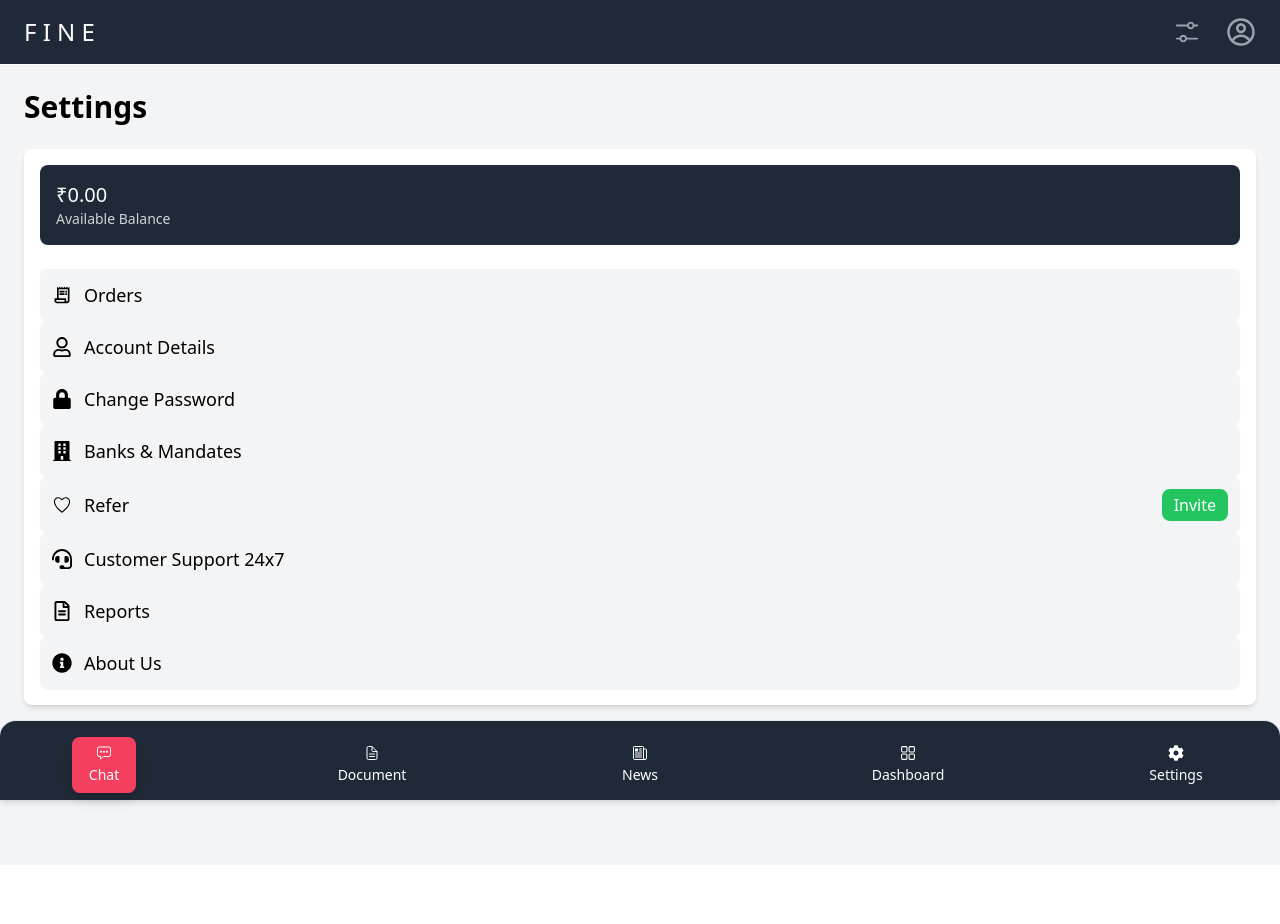
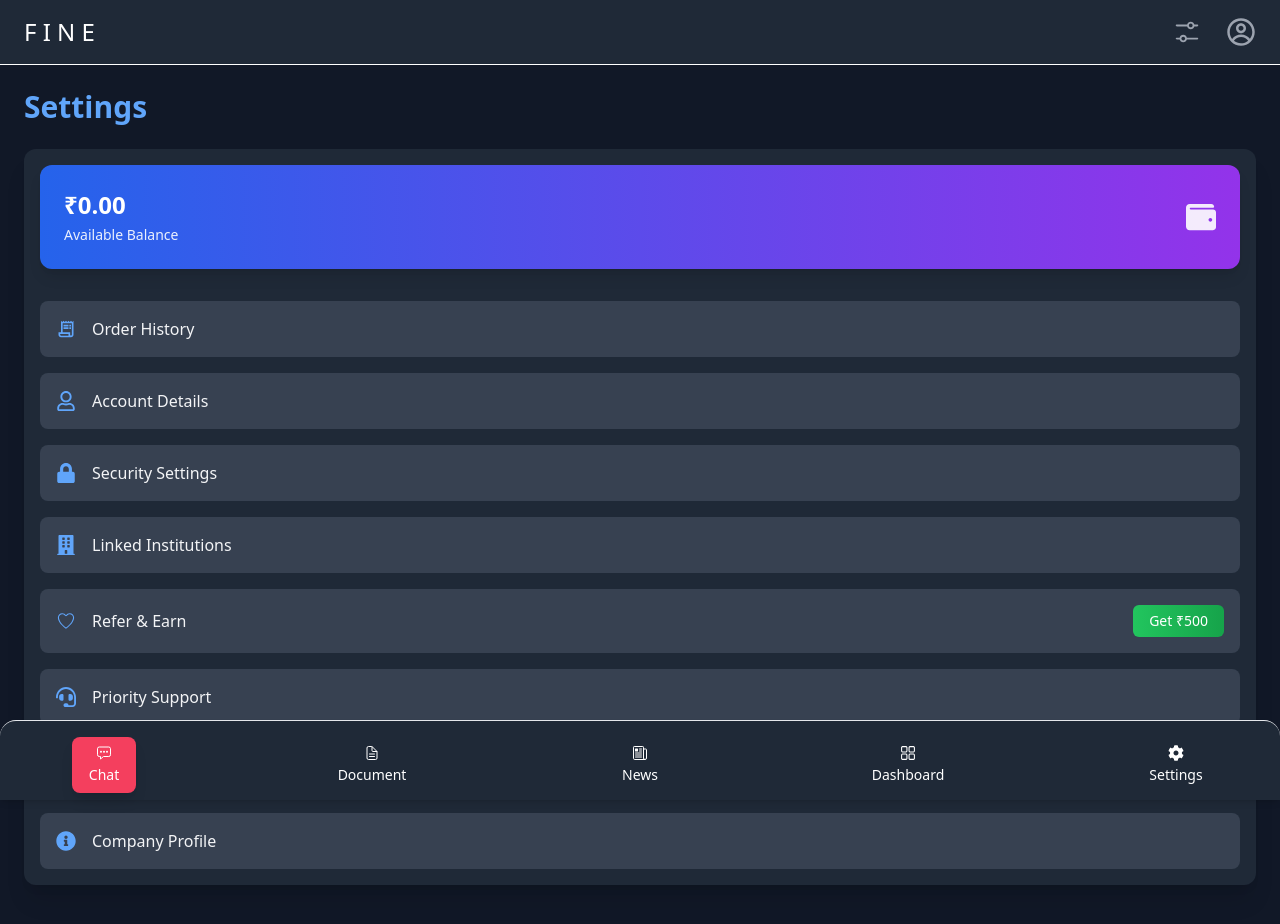
Before and after one commit to Minhajul-Abidin/personal-finance-app, a React (Vite) app in the folder Frontend/: page /settings in a window 1280 px wide. Shown: the top 924 px of the page. Before the commit the page ends 865 px from the top, so only its background shows below. Built offline with nearby package versions, Linux system fonts and the light colour scheme.

Commit message:
feat: add prop-types dependency for improved type checking in components

```diff
--- a/Frontend/package.json
+++ b/Frontend/package.json
@@ -14,6 +14,7 @@
     "@fortawesome/free-solid-svg-icons": "^6.6.0",
     "@fortawesome/react-fontawesome": "^0.2.2",
     "chart.js": "^4.4.5",
+    "prop-types": "^15.8.1",
     "react": "^18.3.1",
     "react-chartjs-2": "^5.2.0",
     "react-dom": "^18.3.1",
--- a/Frontend/src/pages/Settings.jsx
+++ b/Frontend/src/pages/Settings.jsx
@@ -1,14 +1,40 @@
 import { useState } from "react";
-import { FaRegUser, FaRegFileAlt, FaHeadset, FaBuilding, FaLock, FaInfoCircle, FaCopy } from "react-icons/fa";
+import PropTypes from "prop-types";
+import {
+  FaRegUser,
+  FaRegFileAlt,
+  FaHeadset,
+  FaBuilding,
+  FaLock,
+  FaInfoCircle,
+  FaCopy,
+  FaWallet,
+} from "react-icons/fa";
 import { MdOutlineReceiptLong } from "react-icons/md";
 import { IoIosHeartEmpty } from "react-icons/io";
 import { Line } from "react-chartjs-2";
-import { Chart as ChartJS, CategoryScale, LinearScale, PointElement, LineElement, Title, Tooltip, Legend } from "chart.js";
+import {
+  Chart as ChartJS,
+  CategoryScale,
+  LinearScale,
+  PointElement,
+  LineElement,
+  Title,
+  Tooltip,
+  Legend,
+} from "chart.js";
 
-ChartJS.register(CategoryScale, LinearScale, PointElement, LineElement, Title, Tooltip, Legend);
+ChartJS.register(
+  CategoryScale,
+  LinearScale,
+  PointElement,
+  LineElement,
+  Title,
+  Tooltip,
+  Legend
+);
 
 export default function Settings() {
-  const [darkMode, setDarkMode] = useState(false);
   const [showPasswordModal, setShowPasswordModal] = useState(false);
   const [newPassword, setNewPassword] = useState("");
   const [confirmPassword, setConfirmPassword] = useState("");
@@ -20,7 +46,11 @@ export default function Settings() {
   const [showAboutUsModal, setShowAboutUsModal] = useState(false);
 
   const handleSavePassword = () => {
-    if (newPassword === confirmPassword && newPassword.length >= 8 && newPassword.length <= 32) {
+    if (
+      newPassword === confirmPassword &&
+      newPassword.length >= 8 &&
+      newPassword.length <= 32
+    ) {
       setPasswordMessage("");
       setShowSuccessPopup(true);
       setTimeout(() => {
@@ -30,7 +60,9 @@ export default function Settings() {
         setConfirmPassword("");
       }, 2000);
     } else {
-      setPasswordMessage("Passwords do not match or are out of range (8-32 characters)");
+      setPasswordMessage(
+        "Passwords do not match or are out of range (8-32 characters)"
+      );
     }
   };
 
@@ -48,92 +80,251 @@ export default function Settings() {
         borderColor: "#4CAF50",
         borderWidth: 2,
         fill: false,
+        tension: 0.4,
       },
     ],
   };
 
   return (
-    <div className={`p-6 min-h-screen ${darkMode ? "bg-gray-900 text-white" : "bg-gray-100 text-black"}`}>
-      <h2 className="text-3xl font-semibold mb-6">Settings</h2>
-      <div className="max-h-[80vh] overflow-y-auto p-4 bg-white shadow-md rounded-lg custom-scrollbar">
-        <div className="flex justify-between items-center bg-gray-800 text-white p-4 rounded-lg mb-6">
+    <div className="p-6 pb-20 bg-gray-900 text-gray-100">
+      <h2 className="text-3xl font-semibold mb-6 text-blue-400">Settings</h2>
+
+      <div className="w-full overflow-y-auto p-4 bg-gray-800 shadow-xl rounded-xl custom-scrollbar">
+        {/* Balance Card */}
+        <div className="bg-gradient-to-r from-blue-600 to-purple-600 text-white p-6 rounded-xl mb-8 shadow-lg">
+          <div className="flex items-center justify-between">
             <div>
-            <p className="text-xl font-medium">₹0.00</p>
-            <p className="text-sm opacity-80">Available Balance</p>
+              <p className="text-2xl font-bold">₹0.00</p>
+              <p className="text-sm opacity-90 mt-1">Available Balance</p>
+            </div>
+            <FaWallet className="text-3xl opacity-90" />
           </div>
         </div>
-        <SettingItem icon={MdOutlineReceiptLong} title="Orders" />
+
+        {/* Settings Grid */}
+        <div className="grid gap-4">
+          <SettingItem icon={MdOutlineReceiptLong} title="Order History" />
           <SettingItem icon={FaRegUser} title="Account Details" />
-        <SettingItem icon={FaLock} title="Change Password" onClick={() => setShowPasswordModal(true)} />
-        <SettingItem icon={FaBuilding} title="Banks & Mandates" />
-        <SettingItem icon={IoIosHeartEmpty} title="Refer" button="Invite" onClick={() => setShowReferModal(true)} />
-        <SettingItem icon={FaHeadset} title="Customer Support 24x7" />
-        <SettingItem icon={FaRegFileAlt} title="Reports" onClick={() => setShowReportModal(true)} />
-        <SettingItem icon={FaInfoCircle} title="About Us" onClick={() => setShowAboutUsModal(true)} />
+          <SettingItem
+            icon={FaLock}
+            title="Security Settings"
+            onClick={() => setShowPasswordModal(true)}
+          />
+          <SettingItem icon={FaBuilding} title="Linked Institutions" />
+          <SettingItem
+            icon={IoIosHeartEmpty}
+            title="Refer & Earn"
+            button="Get ₹500"
+            onClick={() => setShowReferModal(true)}
+          />
+          <SettingItem icon={FaHeadset} title="Priority Support" />
+          <SettingItem
+            icon={FaRegFileAlt}
+            title="Financial Reports"
+            onClick={() => setShowReportModal(true)}
+          />
+          <SettingItem
+            icon={FaInfoCircle}
+            title="Company Profile"
+            onClick={() => setShowAboutUsModal(true)}
+          />
+        </div>
       </div>
 
+      {/* Modals */}
       {showPasswordModal && (
-        <Modal title="Change Password" onClose={() => { setShowPasswordModal(false); setNewPassword(""); setConfirmPassword(""); setPasswordMessage(""); }}>
+        <Modal
+          title="Security Settings"
+          onClose={() => {
+            setShowPasswordModal(false);
+            setNewPassword("");
+            setConfirmPassword("");
+            setPasswordMessage("");
+          }}
+        >
+          <div className="space-y-4">
             <input
               type="password"
               placeholder="New Password (8-32 characters)"
               value={newPassword}
               onChange={(e) => setNewPassword(e.target.value)}
-            className="w-full p-2 border rounded mb-3"
+              className="w-full p-3 bg-gray-700 border border-gray-600 rounded-lg text-white placeholder-gray-400 focus:ring-2 focus:ring-blue-500"
             />
             <input
               type="password"
               placeholder="Confirm Password"
               value={confirmPassword}
               onChange={(e) => setConfirmPassword(e.target.value)}
-            className="w-full p-2 border rounded mb-3"
+              className="w-full p-3 bg-gray-700 border border-gray-600 rounded-lg text-white placeholder-gray-400 focus:ring-2 focus:ring-blue-500"
             />
-          {passwordMessage && <p className="text-sm text-red-500">{passwordMessage}</p>}
-          <button onClick={handleSavePassword} className="bg-blue-600 text-white px-4 py-2 rounded">Save</button>
+            {passwordMessage && (
+              <p className="text-sm text-red-400">{passwordMessage}</p>
+            )}
+            <button
+              onClick={handleSavePassword}
+              className="w-full bg-blue-600 hover:bg-blue-700 text-white font-medium py-2.5 rounded-lg transition-colors"
+            >
+              Update Security
+            </button>
+          </div>
         </Modal>
       )}
 
       {showReferModal && (
-        <Modal title="Referral Link" onClose={() => setShowReferModal(false)}>
-          <div className="flex justify-between items-center p-3 bg-gray-100 rounded-lg shadow-sm">
-            <span className="text-lg">{referralLink}</span>
-            <FaCopy className="text-xl cursor-pointer" onClick={handleCopyReferral} />
+        <Modal
+          title="Referral Program"
+          onClose={() => setShowReferModal(false)}
+        >
+          <div className="space-y-6">
+            <div className="bg-gray-700 p-4 rounded-lg">
+              <p className="text-sm text-gray-300 mb-2">Your referral link:</p>
+              <div className="flex items-center justify-between bg-gray-800 p-3 rounded-lg">
+                <code className="text-blue-400 font-mono">{referralLink}</code>
+                <button
+                  onClick={handleCopyReferral}
+                  className="text-gray-300 hover:text-blue-400 transition-colors"
+                >
+                  <FaCopy className="text-xl" />
+                </button>
+              </div>
+            </div>
+            <div className="bg-green-900/30 p-4 rounded-lg border border-green-600">
+              <p className="text-green-400 text-sm">
+                💰 Earn ₹500 for every successful referral. Share with friends
+                and grow your investments together!
+              </p>
+            </div>
           </div>
         </Modal>
       )}
 
       {showReportModal && (
-        <Modal title="Investment Growth Report" onClose={() => setShowReportModal(false)}>
-          <Line data={investmentData} />
+        <Modal
+          title="Portfolio Growth Analysis"
+          onClose={() => setShowReportModal(false)}
+        >
+          <div className="bg-gray-800 p-4 rounded-lg">
+            <Line
+              data={investmentData}
+              options={{
+                responsive: true,
+                plugins: {
+                  legend: {
+                    labels: { color: "#fff" },
+                  },
+                },
+                scales: {
+                  x: {
+                    grid: { color: "#374151" },
+                    ticks: { color: "#9CA3AF" },
+                  },
+                  y: {
+                    grid: { color: "#374151" },
+                    ticks: {
+                      color: "#9CA3AF",
+                      callback: (value) => `₹${Number(value).toLocaleString()}`,
+                    },
+                  },
+                },
+              }}
+            />
+          </div>
+          <p className="text-gray-400 text-sm mt-4 text-center">
+            Projected growth based on 30% annual returns. Past performance not
+            indicative of future results.
+          </p>
         </Modal>
       )}
 
       {showAboutUsModal && (
-        <Modal title="About Us" onClose={() => setShowAboutUsModal(false)}>
-          <p className="text-gray-700 text-center text-lg mb-4">WiseWealth is dedicated to empowering individuals with financial knowledge and investment strategies. We actively contribute to society by promoting financial literacy and supporting the Make in India initiative.</p>
-          <p className="text-gray-600 text-center">Join us in building a stronger financial future for everyone.</p>
+        <Modal
+          title="About WiseWealth"
+          onClose={() => setShowAboutUsModal(false)}
+        >
+          <div className="space-y-4">
+            <div className="bg-gray-700 p-4 rounded-lg">
+              <p className="text-gray-300 text-center leading-relaxed">
+                🚀 Empowering financial freedom through intelligent investing.
+                WiseWealth combines cutting-edge technology with financial
+                expertise to help you grow your wealth.
+              </p>
+            </div>
+            <div className="grid grid-cols-2 gap-4 text-sm">
+              <div className="bg-gray-700 p-3 rounded-lg">
+                <p className="text-blue-400 font-medium mb-1">
+                  Financial Literacy
+                </p>
+                <p className="text-gray-400">
+                  Free educational resources for all users
+                </p>
+              </div>
+              <div className="bg-gray-700 p-3 rounded-lg">
+                <p className="text-green-400 font-medium mb-1">Make in India</p>
+                <p className="text-gray-400">
+                  Proudly supporting domestic innovation
+                </p>
+              </div>
+            </div>
+          </div>
         </Modal>
+      )}
+
+      {showSuccessPopup && (
+        <div className="fixed bottom-4 right-4 bg-green-600 text-white px-6 py-3 rounded-lg shadow-xl animate-slide-up">
+          🔒 Security settings updated successfully!
+        </div>
       )}
     </div>
   );
 }
 
 const SettingItem = ({ icon: Icon, title, button, onClick }) => (
-  <div onClick={onClick} className="flex justify-between items-center p-3 bg-gray-100 rounded-lg shadow-sm cursor-pointer">
-    <div className="flex items-center space-x-3">
-      {Icon && <Icon className="text-xl" />}
-      <span className="text-lg">{title}</span>
+  <div
+    onClick={onClick}
+    className="flex justify-between items-center p-4 bg-gray-700 hover:bg-gray-600 rounded-lg transition-colors cursor-pointer group"
+  >
+    <div className="flex items-center space-x-4">
+      {Icon && <Icon className="text-xl text-blue-400" />}
+      <span className="text-gray-100 group-hover:text-white transition-colors">
+        {title}
+      </span>
     </div>
-    {button && <button className="bg-green-500 text-white px-3 py-1 rounded-lg">{button}</button>}
+    {button && (
+      <button className="bg-gradient-to-r from-green-500 to-green-600 text-white px-4 py-1.5 rounded-md text-sm hover:opacity-90 transition-opacity">
+        {button}
+      </button>
+    )}
   </div>
 );
 
+// Add PropTypes validation for SettingItem
+SettingItem.propTypes = {
+  icon: PropTypes.elementType, // Validate that 'icon' is a valid React component
+  title: PropTypes.string.isRequired, // 'title' is required and must be a string
+  button: PropTypes.string, // 'button' is optional and must be a string
+  onClick: PropTypes.func, // 'onClick' is optional and must be a function
+};
+
 const Modal = ({ title, children, onClose }) => (
-  <div className="fixed inset-0 flex items-center justify-center bg-black bg-opacity-50">
-    <div className="bg-white p-6 rounded-lg shadow-lg w-96 max-h-[80vh] overflow-y-auto custom-scrollbar">
-      <h3 className="text-xl font-semibold mb-4 text-center">{title}</h3>
+  <div className="fixed inset-0 flex items-center justify-center bg-black bg-opacity-60 backdrop-blur-sm">
+    <div className="bg-gray-800 p-6 rounded-xl shadow-2xl w-full max-w-md max-h-[90vh] overflow-y-auto custom-scrollbar border border-gray-700">
+      <div className="flex justify-between items-center mb-6">
+        <h3 className="text-xl font-semibold text-blue-400">{title}</h3>
+        <button
+          onClick={onClose}
+          className="text-gray-400 hover:text-gray-200 transition-colors"
+        >
+          ✕
+        </button>
+      </div>
       {children}
-      <button onClick={onClose} className="mt-4 bg-red-500 text-white px-4 py-2 rounded w-full">Close</button>
     </div>
   </div>
 );
+
+// Add PropTypes validation for Modal
+Modal.propTypes = {
+  title: PropTypes.string.isRequired, // 'title' is required and must be a string
+  children: PropTypes.node.isRequired, // 'children' is required and can be any renderable node
+  onClose: PropTypes.func.isRequired, // 'onClose' is required and must be a function
+};
```
Also changed, not shown: 1 other file (tests, documents, lock files or other folders). Lines whose indentation alone changed are shown as unchanged.
